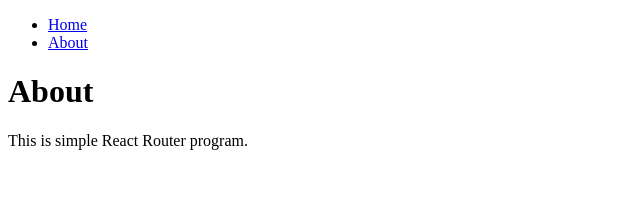
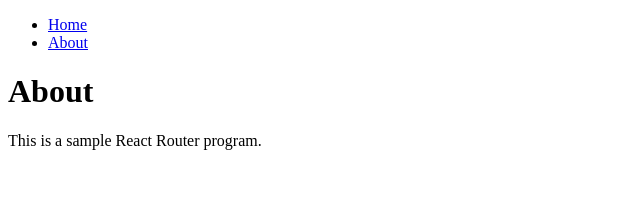
Before and after one commit to acciojob/react-router-bipinyadav12, a React app: page /about in a window 1280 px wide. Shown: the top 222 px of the page, without its empty margins (0-640 px from the left). Built offline with nearby package versions, Linux system fonts and the light colour scheme.

Commit message:
Update About.js

```diff
--- a/src/components/About.js
+++ b/src/components/About.js
@@ -4,7 +4,7 @@ const About = () => {
   return (
    <div>
       <h1>About</h1>
-      <p>This is simple React Router program.</p>
+      <p>This is a sample React Router program.</p>
     </div>
   );
 };
```
